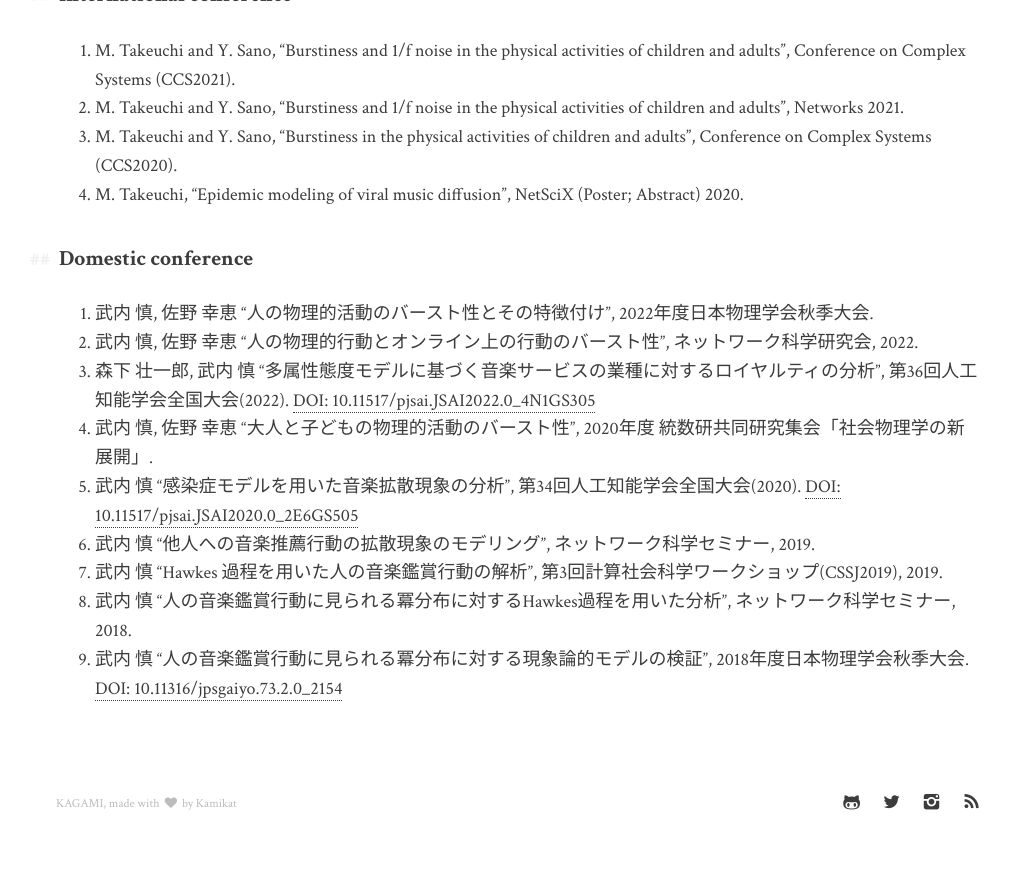
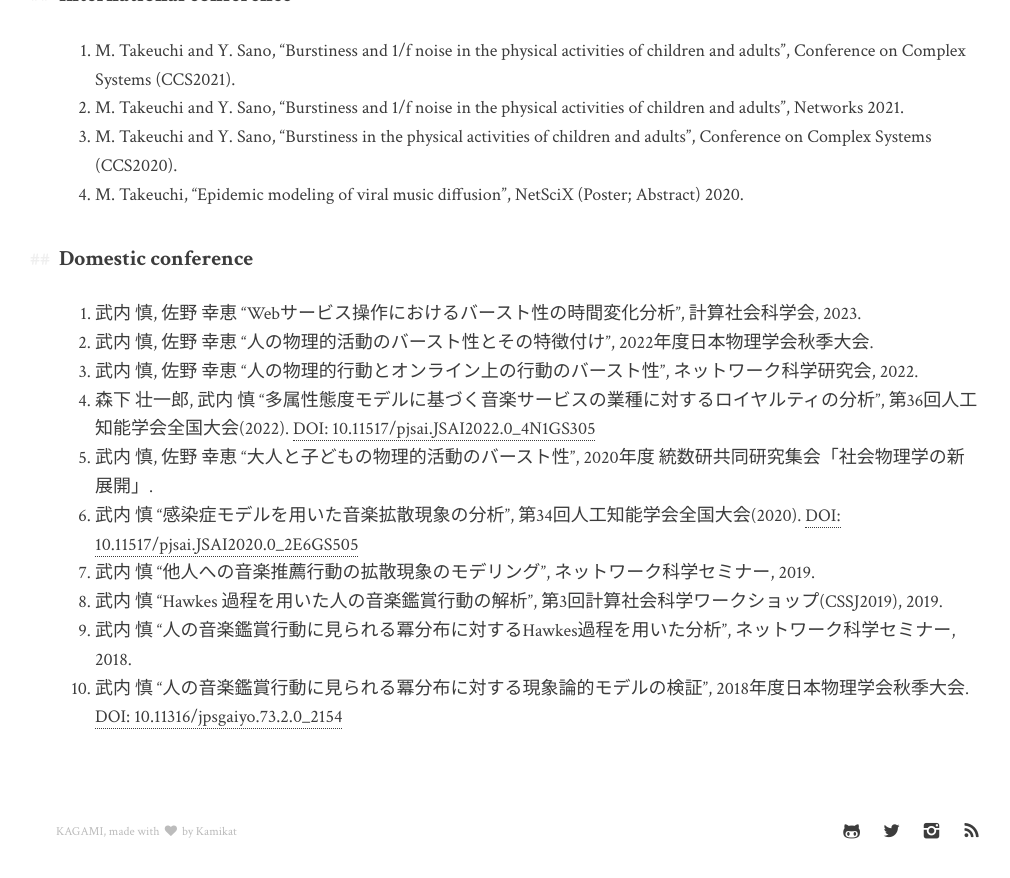
Before and after one commit to takemak0/takemak0.github.io, a Jekyll site: the page built from publications.markdown, in a window 1280 px wide and 900 px high, scrolled down 950 px. Shown: the top 878 px of the window, without its empty margins (121-1131 px from the left). Built offline with Jekyll 4.4.1, drawn with Linux system fonts in a browser that asks for light colours.

Commit message:
add ccsj2023

```diff
--- a/publications.markdown
+++ b/publications.markdown
@@ -24,6 +24,7 @@ permalink: /publications/
 1. M. Takeuchi, "Epidemic modeling of viral music diffusion", NetSciX (Poster; Abstract) 2020.
 
 ### Domestic conference
+1. 武内 慎, 佐野 幸恵 "Webサービス操作におけるバースト性の時間変化分析", 計算社会科学会, 2023.
 1. 武内 慎, 佐野 幸恵 "人の物理的活動のバースト性とその特徴付け", 2022年度日本物理学会秋季大会.
 1. 武内 慎, 佐野 幸恵 "人の物理的行動とオンライン上の行動のバースト性", ネットワーク科学研究会, 2022.
 1. 森下 壮一郎, 武内 慎 "多属性態度モデルに基づく音楽サービスの業種に対するロイヤルティの分析", 第36回人工知能学会全国大会(2022). [DOI: 10.11517/pjsai.JSAI2022.0_4N1GS305](https://www.jstage.jst.go.jp/article/pjsai/JSAI2022/0/JSAI2022_4N1GS305/_article/-char/ja)
```
